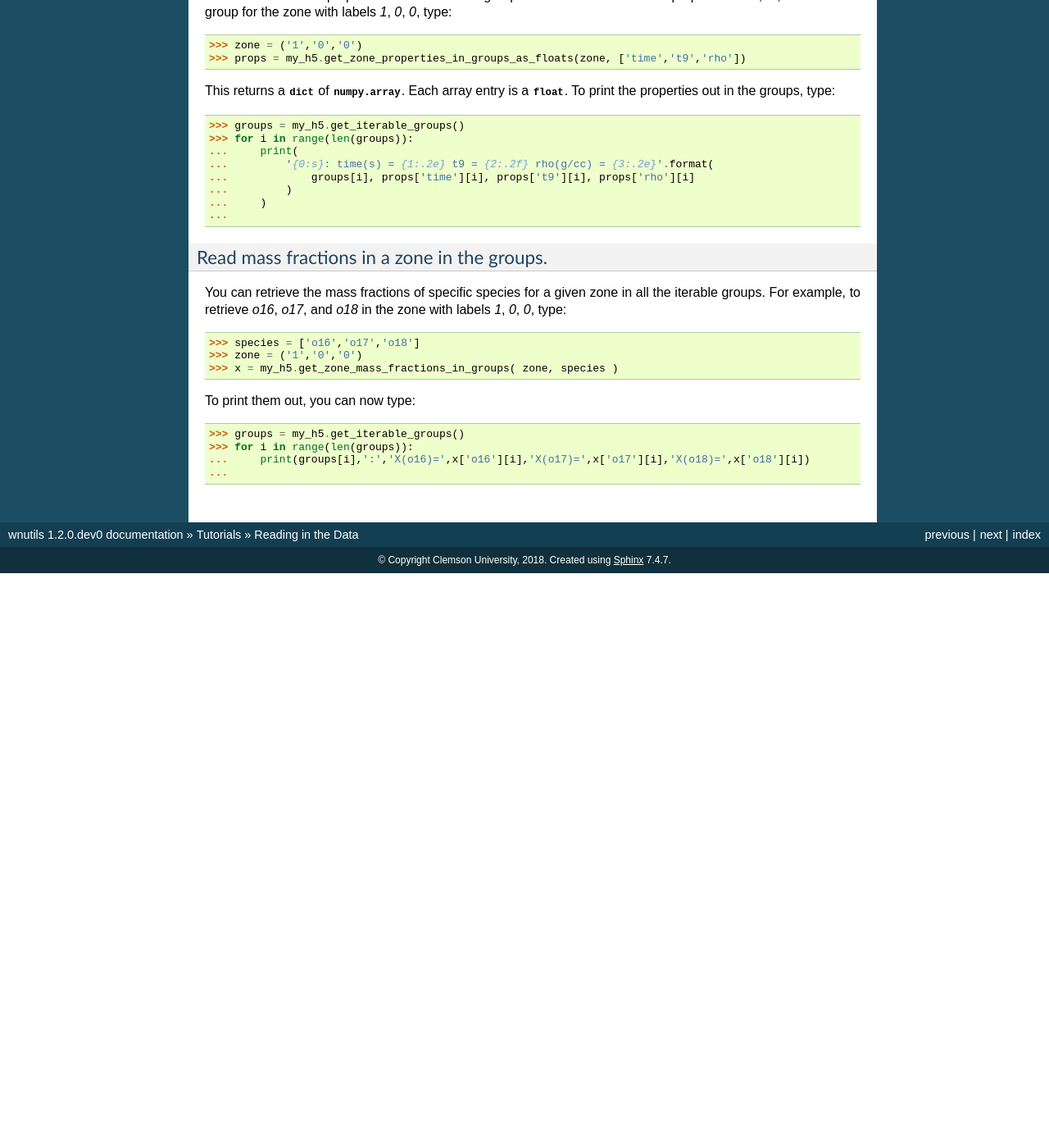
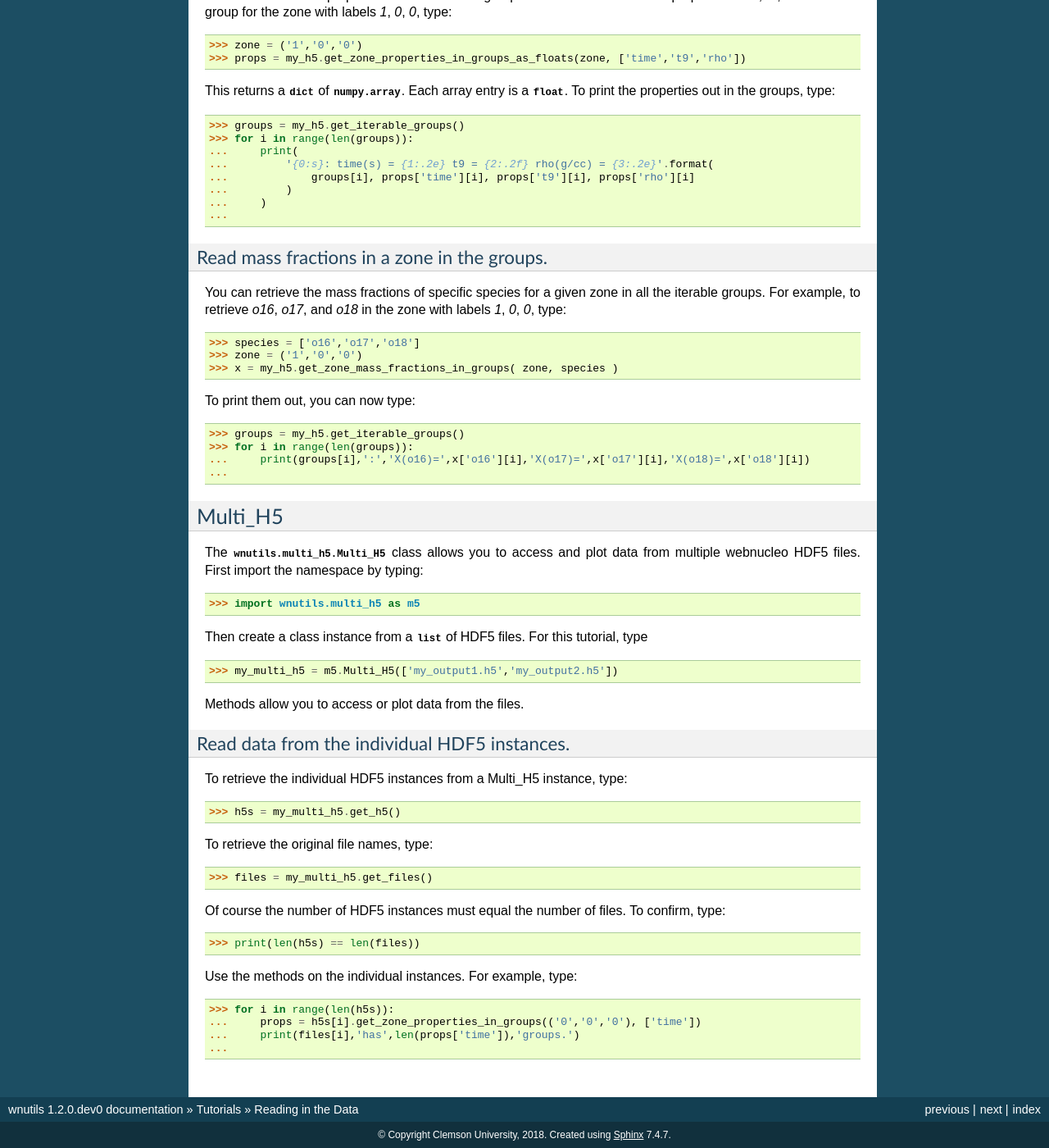
Before and after one commit to mbradle/wnutils, a Sphinx documentation site: the page built from doc/source/read_tutorial.rst, in a window 1280 px wide and 1400 px high, scrolled down 8750 px. Shown: the whole window at 82% size. Built offline with Sphinx 7.4.7, drawn with Linux system fonts in a browser that asks for light colours; before the commit the page ends 9449 px from its top, so only the background shows below that; some of the changed text lies outside the part shown.

Commit message:
Add reading multi_h5.

```diff
--- a/doc/source/read_tutorial.rst
+++ b/doc/source/read_tutorial.rst
@@ -547,3 +547,41 @@ To print them out, you can now type::
     >>> for i in range(len(groups)):
     ...     print(groups[i],':','X(o16)=',x['o16'][i],'X(o17)=',x['o17'][i],'X(o18)=',x['o18'][i])
     ...
+
+Multi_H5
+--------
+
+The :obj:`wnutils.multi_h5.Multi_H5` class allows you to access and plot data
+from multiple webnucleo HDF5 files.  First import the namespace by typing::
+
+    >>> import wnutils.multi_h5 as m5
+
+Then create a class instance from a :obj:`list` of HDF5 files.
+For this tutorial, type
+
+    >>> my_multi_h5 = m5.Multi_H5(['my_output1.h5','my_output2.h5'])
+
+Methods allow you to access or plot data from the files.
+
+Read data from the individual HDF5 instances.
+.............................................
+
+To retrieve the individual HDF5 instances from a Multi_H5 instance, type::
+
+    >>> h5s = my_multi_h5.get_h5()
+
+To retrieve the original file names, type::
+
+    >>> files = my_multi_h5.get_files()
+
+Of course the number of HDF5 instances must equal the number of files.  To
+confirm, type::
+
+    >>> print(len(h5s) == len(files))
+
+Use the methods on the individual instances.  For example, type::
+
+    >>> for i in range(len(h5s)):
+    ...     props = h5s[i].get_zone_properties_in_groups(('0','0','0'), ['time'])
+    ...     print(files[i],'has',len(props['time']),'groups.')
+    ...
```
